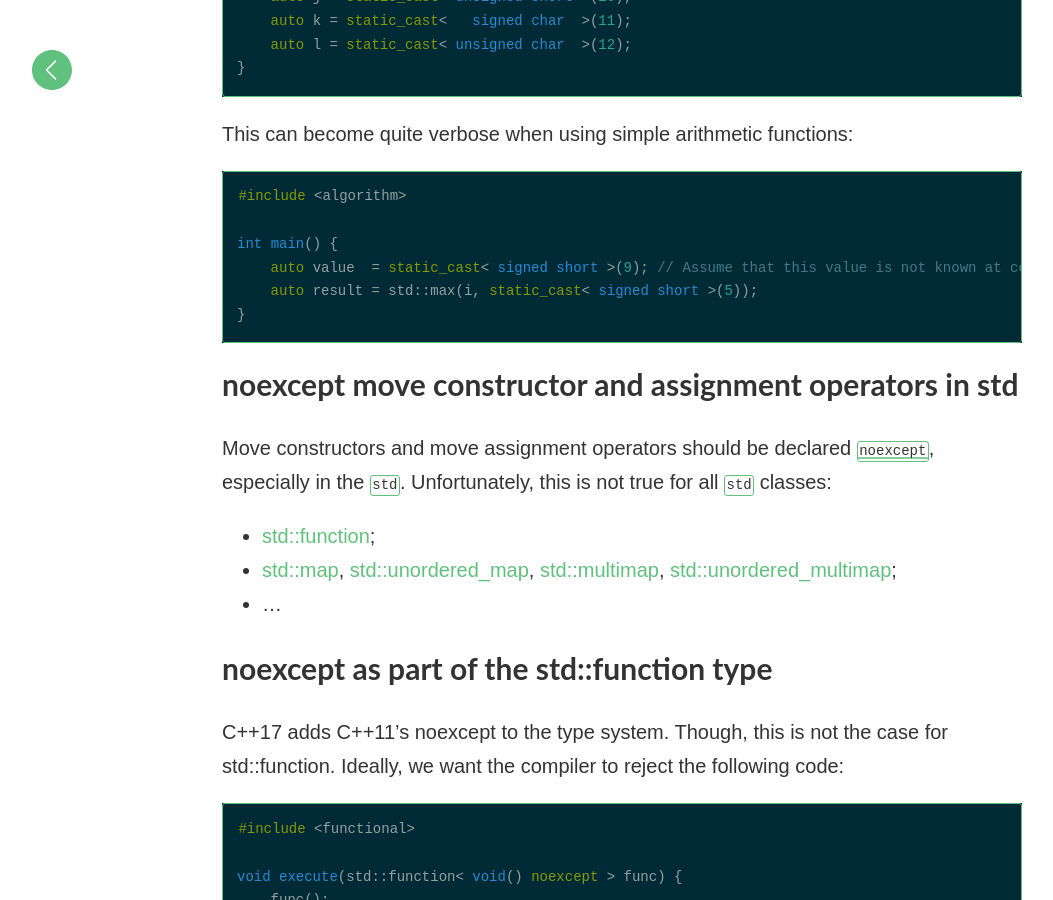
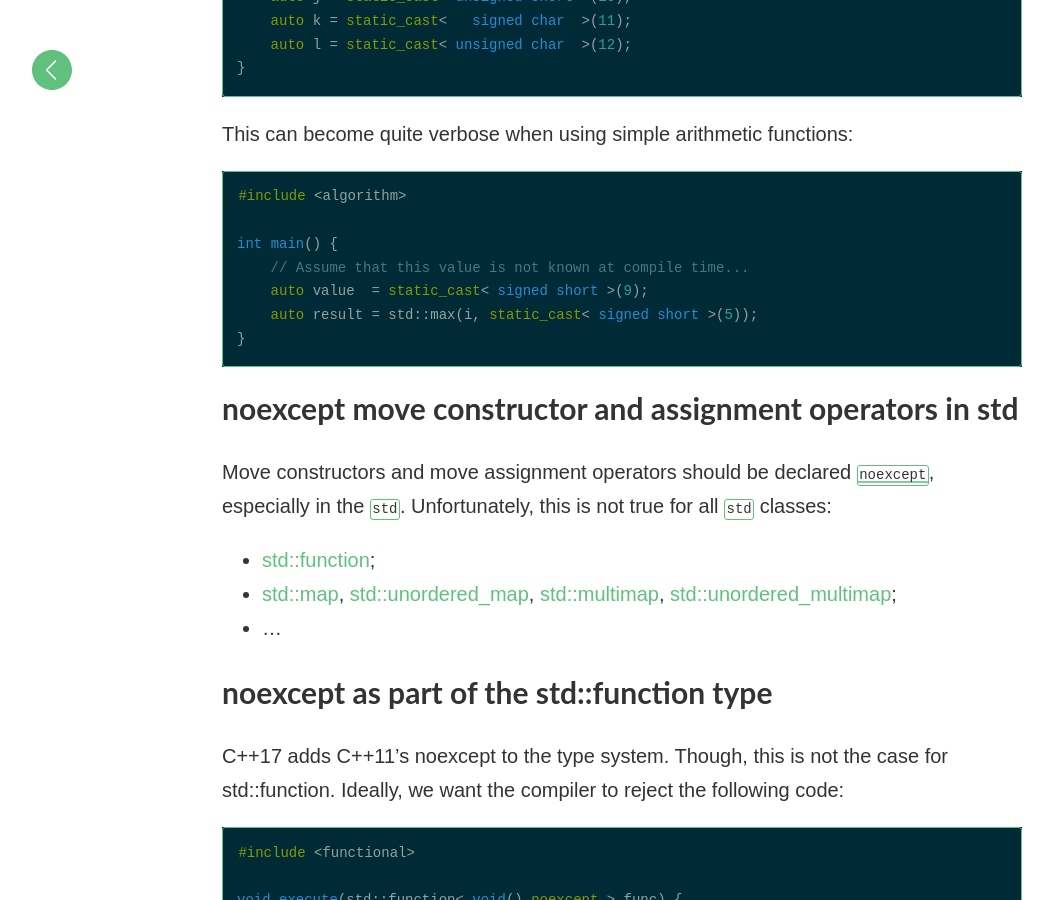
Before and after one commit to matt77hias/Blog, a Jekyll site: the page built from _posts/2018-01-27-cpp-wishlist.md, in a window 1280 px wide and 900 px high, scrolled down 8498 px. Shown: the whole window, without its empty margins (18-1071 px from the left). Built offline with Jekyll 4.4.1, drawn with Linux system fonts in a browser that asks for light colours; comment, search, counter and statistics services are not loaded.

````diff
--- a/_posts/2018-01-27-cpp-wishlist.md
+++ b/_posts/2018-01-27-cpp-wishlist.md
@@ -332,7 +332,8 @@ This can become quite verbose when using simple arithmetic functions:
 #include <algorithm>
 
 int main() {
-    auto value  = static_cast< signed short >(9); // Assume that this value is not known at compile time...
+    // Assume that this value is not known at compile time...
+    auto value  = static_cast< signed short >(9);
     auto result = std::max(i, static_cast< signed short >(5));
 }
 ```
````
